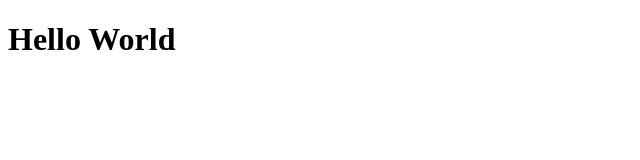
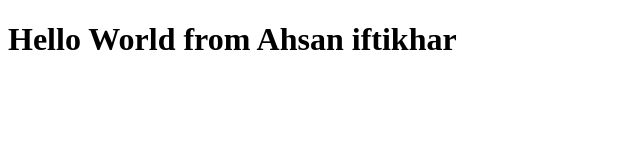
Before and after one commit to Ahsaniftikhar759/Bootcamp2020Sample, a plain HTML site: page index.html in a window 1280 px wide. Shown: the whole page, without its empty margins (0-640 px from the left). Drawn offline with Linux system fonts and the light colour scheme.

Commit message:
updated index.html

```diff
--- a/index.html
+++ b/index.html
@@ -6,7 +6,8 @@
     <title>Document</title>
 </head>
 <body>
-    <h1>Hello World</h1>
+
+    <h1>Hello World from Ahsan iftikhar</h1>
 
 </body>
 </html>
```
